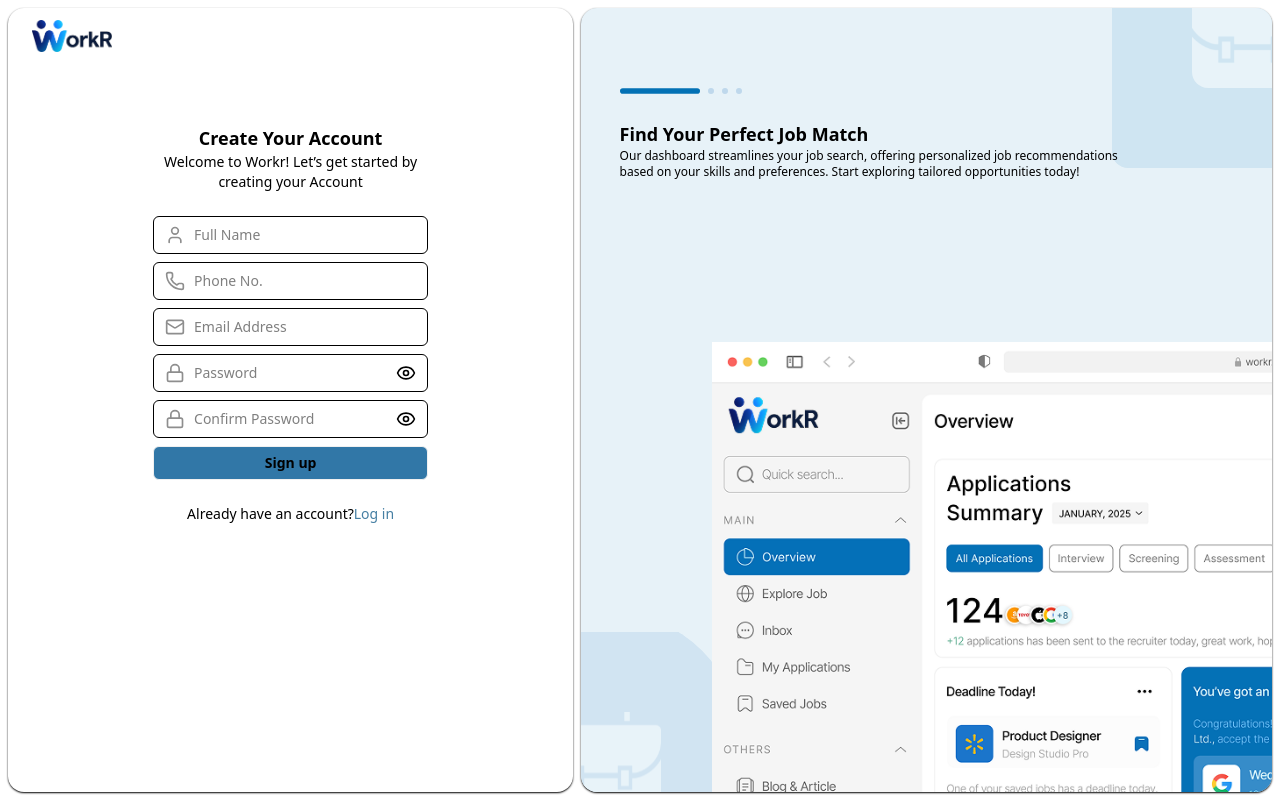
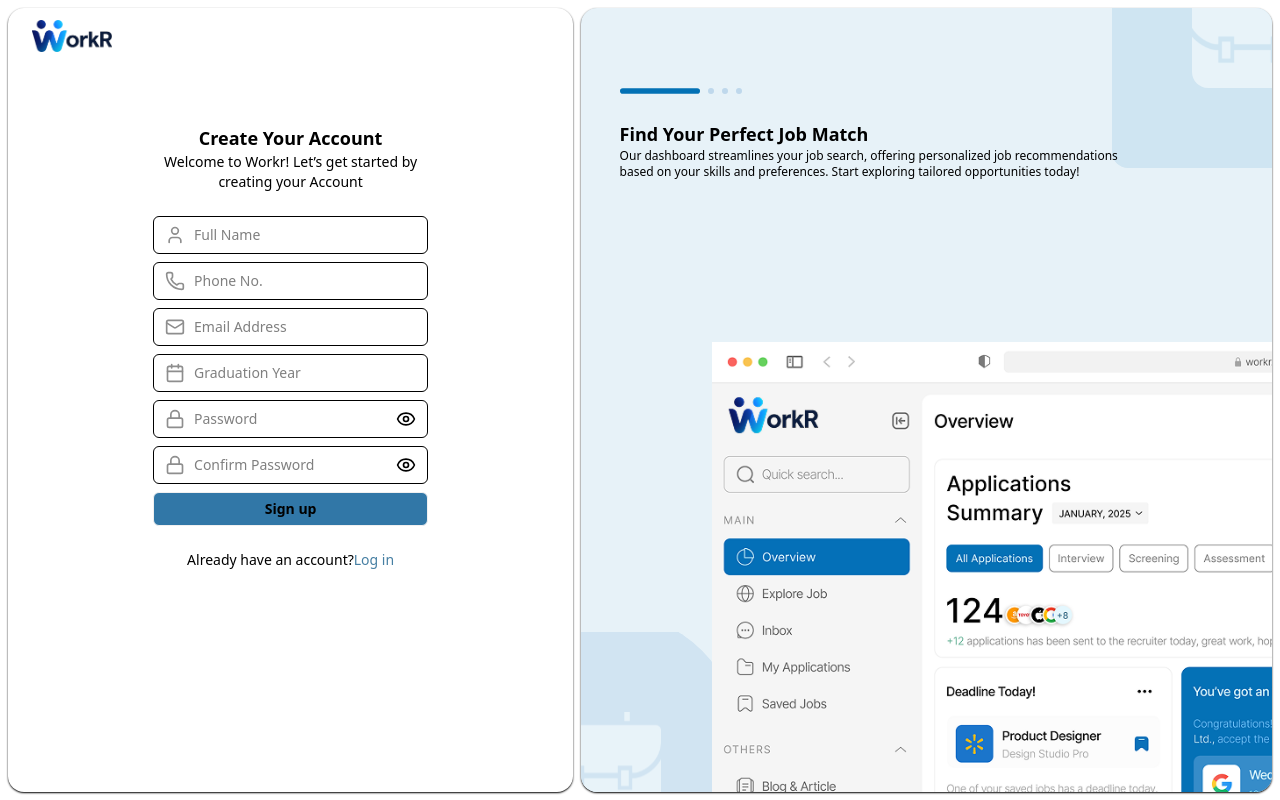
Before and after one commit to WorkR25/Frontend, a Next.js app: page /signup in a window 1280 px wide. Built offline with nearby package versions, Linux system fonts and the light colour scheme; no server answers.

Commit message:
#fix: added graduation year field during signup and /me

```diff
--- a/src/app/dashboard/jobs/[jobId]/page.tsx
+++ b/src/app/dashboard/jobs/[jobId]/page.tsx
@@ -104,7 +104,8 @@ export default function Page({
             city={jobDetails.city.name}
             companyName={jobDetails.company.name}
           />
-          <JobSkills skills={jobDetails.skills} />
+          {/* hidden */}
+          <JobSkills skills={jobDetails.skills} className="hidden" />
           <CompanyCard
             description={jobDetails.company.description ?? "Description"}
             industry={
--- a/src/app/dashboard/layout.tsx
+++ b/src/app/dashboard/layout.tsx
@@ -98,7 +98,8 @@ export default function DashboardLayout({
   // }
 
   return (
-    <div className="dashboard-layout text-black  h-[100vh] w-[100%] bg-[#F5F5F5]">
+    // {h-[100vh]}
+    <div className="dashboard-layout text-black  h-[100%] w-[100%] bg-[#F5F5F5]">
       <ToastContainer position="top-right" autoClose={3000} className="z-20" />
       <ConfirmLoginDialog
         isOpen={loginRequiredDialogBox}
@@ -276,6 +277,7 @@ export default function DashboardLayout({
               </div>
             </div>
           )}
+
           {children}
         </div>
       </div>
--- a/src/components/JobCard.tsx
+++ b/src/components/JobCard.tsx
@@ -67,7 +67,8 @@ export default function JobCard({
           <Clock className="w-3.5 h-3.5" />
           <span className="text-black">{employmentType}</span>
         </div>
-        <div className="flex items-center space-x-1 bg-[#EAEAEA] px-2 py-1 rounded-md">
+        {/* flex */}
+        <div className="hidden items-center space-x-1 bg-[#EAEAEA] px-2 py-1 rounded-md">
           <BadgeDollarSign className="hidden w-3.5 h-3.5" />
           <span className="text-black">
             {`${minPay} - ${maxPay} ${
--- a/src/components/jobDetails/JobSkills.tsx
+++ b/src/components/jobDetails/JobSkills.tsx
@@ -1,10 +1,14 @@
+import { cn } from "@/utils/cn";
+
 export default function JobSkills({
   skills,
+  className,
 }: {
   skills: { id: number; name: string }[];
+  className?: string;
 }) {
   return (
-    <div className="w-full p-4 border border-gray-200 rounded-xl bg-[#FFFF]">
+    <div className={cn(`hidden w-full p-4 border border-gray-200 rounded-xl bg-[#FFFF] `, className)}>
       <div className="m-1 mb-5 text-lg font-semibold">Required Skills</div>
       <div className="w-full flex flex-wrap items-center justify-center gap-2 ">
         {skills.map((skill) => (
--- a/src/components/jobDetails/JobSpecification.tsx
+++ b/src/components/jobDetails/JobSpecification.tsx
@@ -39,6 +39,7 @@ export default function JobSpecification({
           value={workType ? "Remote" : "On-site"}
           className="w-[48%]"
         />
+        {/* hidden */}
         <JobInfoCard
           label="Salary Range"
           value={
@@ -47,7 +48,7 @@ export default function JobSpecification({
               : `${Number(salaryMin)}LPA-${
                   Number(salaryMax)}LPA`
           }
-          className="w-[96%]"
+          className=" hidden w-[96%]"
         />
       </div>
 
--- a/src/components/me/UserDetailForm.tsx
+++ b/src/components/me/UserDetailForm.tsx
@@ -33,6 +33,7 @@ export default function UserDetailForm() {
       fullName: "",
       email: "",
       phoneNo: "",
+      graduationYear: "",
     },
   });
   const router = useRouter();
@@ -105,6 +106,16 @@ export default function UserDetailForm() {
             error={errors.phoneNo}
             fieldValue= {userData?.phoneNo || watch('phoneNo')}
           />
+          <div>Graduation Year</div>
+          <InputField
+            register={register}
+            fieldName="graduationYear"
+            placeholder="2023"
+            type="text"
+            icon={<></>}
+            error={errors.graduationYear}
+            fieldValue= {userData?.graduationYear || watch('graduationYear')}
+          />
 
           <button
           type="submit"
--- a/src/components/signup/SignUpForm.tsx
+++ b/src/components/signup/SignUpForm.tsx
@@ -2,7 +2,7 @@
 
 import InputField from "../InputField";
 import { useForm } from "react-hook-form";
-import { Eye, EyeOff, User, Mail, Lock, Phone } from "lucide-react";
+import { Eye, EyeOff, User, Mail, Lock, Phone, Calendar } from "lucide-react";
 import { useEffect, useState } from "react";
 import Image from "next/image";
 import { useRouter, useSearchParams } from "next/navigation";
@@ -129,6 +129,17 @@ function Form() {
 
       <InputField
         register={register}
+        fieldName='graduationYear'
+        placeholder="Graduation Year"
+        type="number"
+        icon={<Calendar size={20} />}
+      />
+      {errors.graduationYear?.message && (
+        <p className="text-[#E04B40] text-xs">{errors.graduationYear.message}</p>
+      )}
+
+      <InputField
+        register={register}
         fieldName="password"
         placeholder="Password"
         type={showPassword ? "text" : "password"}
--- a/src/schema/signUp.validator.ts
+++ b/src/schema/signUp.validator.ts
@@ -3,21 +3,32 @@ import z from "zod";
 export const SignUpFormSchema = z
   .object({
     fullName: z
-        .string({ message: 'Full name is required'})
-        .min(4, { message: 'Full name must be at least 4 characters' })
-        .max(50, { message: 'Full name must be less than 50 characters' }),
+      .string({ message: "Full name is required" })
+      .min(4, { message: "Full name must be at least 4 characters" })
+      .max(50, { message: "Full name must be less than 50 characters" }),
     email: z.string().email("Invalid email address"),
     phoneNo: z
-        .string({ message: 'Phone number is required' })
-        .regex(/^[6-9]\d{9}$/, { message: 'Phone number must be a valid 10-digit Indian mobile number' }),
-    password:z
-        .string({ message: 'Password is required' })
-        .min(8, { message: 'Password must be at least 8 characters' })
-        .max(32, { message: 'Password must be less than 32 characters' })
-        .regex(/^(?=.*[a-z])(?=.*[A-Z])(?=.*\d)(?=.*[@$!%*#?&^_-])[A-Za-z\d@$!%*#?&^_-]{8,}$/, {
-            message: 'Password must contain at least one uppercase letter, one lowercase letter, one number, and one special character'
-        }),
+      .string({ message: "Phone number is required" })
+      .regex(/^[6-9]\d{9}$/, {
+        message: "Phone number must be a valid 10-digit Indian mobile number",
+      }),
+    password: z
+      .string({ message: "Password is required" })
+      .min(8, { message: "Password must be at least 8 characters" })
+      .max(32, { message: "Password must be less than 32 characters" })
+      .regex(
+        /^(?=.*[a-z])(?=.*[A-Z])(?=.*\d)(?=.*[@$!%*#?&^_-])[A-Za-z\d@$!%*#?&^_-]{8,}$/,
+        {
+          message:
+            "Password must contain at least one uppercase letter, one lowercase letter, one number, and one special character",
+        }
+      ),
     confirmPassword: z.string(),
+    graduationYear: z
+      .string({ message: "Graduation year is required" })
+      .regex(/^(19|20)\d{2}$/, {
+        message: "Graduation year must be between 1900 and 2099",
+      }),
   })
   .refine((data) => data.password === data.confirmPassword, {
     path: ["confirmPassword"],
--- a/src/schema/userDetails.validator.ts
+++ b/src/schema/userDetails.validator.ts
@@ -6,6 +6,11 @@ export const UserDetailSchema = z.object({
     .min(2, { message: "Full name must be at least 2 characters long" }),
   email: z.string().email({ message: "Please enter a valid email address" }),
   phoneNo: z
-    .string({message: "Please enter a valid phone no "})
+    .string({ message: "Please enter a valid phone no " })
     .regex(/^\d{10}$/, { message: "Phone number must be exactly 10 digits" }),
+  graduationYear: z
+    .string({ message: "Graduation year is required" })
+    .regex(/^(19|20)\d{2}$/, {
+      message: "Graduation year must be between 1900 and 2099",
+    }),
 });
--- a/src/types/GetUserResponseType.ts
+++ b/src/types/GetUserResponseType.ts
@@ -5,6 +5,7 @@ export type GetUserResponseType = {
   fullName: string;
   email: string;
   phoneNo: string;
+  graduationYear: string;
   profile: {
     bio: string | null;
     currentCompanyId: number | null;
```
